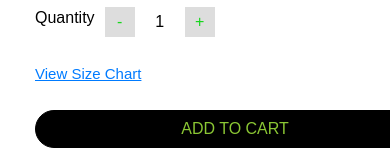
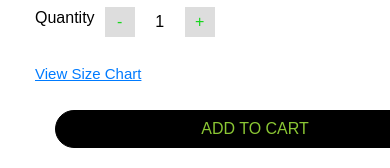
Before and after one commit to lm1298/VestStore, a Django app: page /product/ in a window 390 px wide; the page is wider, and only the part inside the window is pictured. Shown: the part 931-1099 px from the top of that part. Run offline with Django 5.2, Linux system fonts and the light colour scheme; some libraries are stand-ins or nearby versions.

Commit message:
SCRUM-52 update css for add-to-cart button

```diff
--- a/vests/static/css/product-styles1.css
+++ b/vests/static/css/product-styles1.css
@@ -235,3 +235,12 @@ img {
     height: 60px;
     z-index: 9999;
 }
+
+/* Adjustments for the "ADD TO CART" button on mobile phones */
+@media (max-width: 768px) {
+    .add-to-cart {
+        margin-left: 20px;
+        margin-right: 20px;
+        width: calc(100% - 40px);
+    }
+}
```
